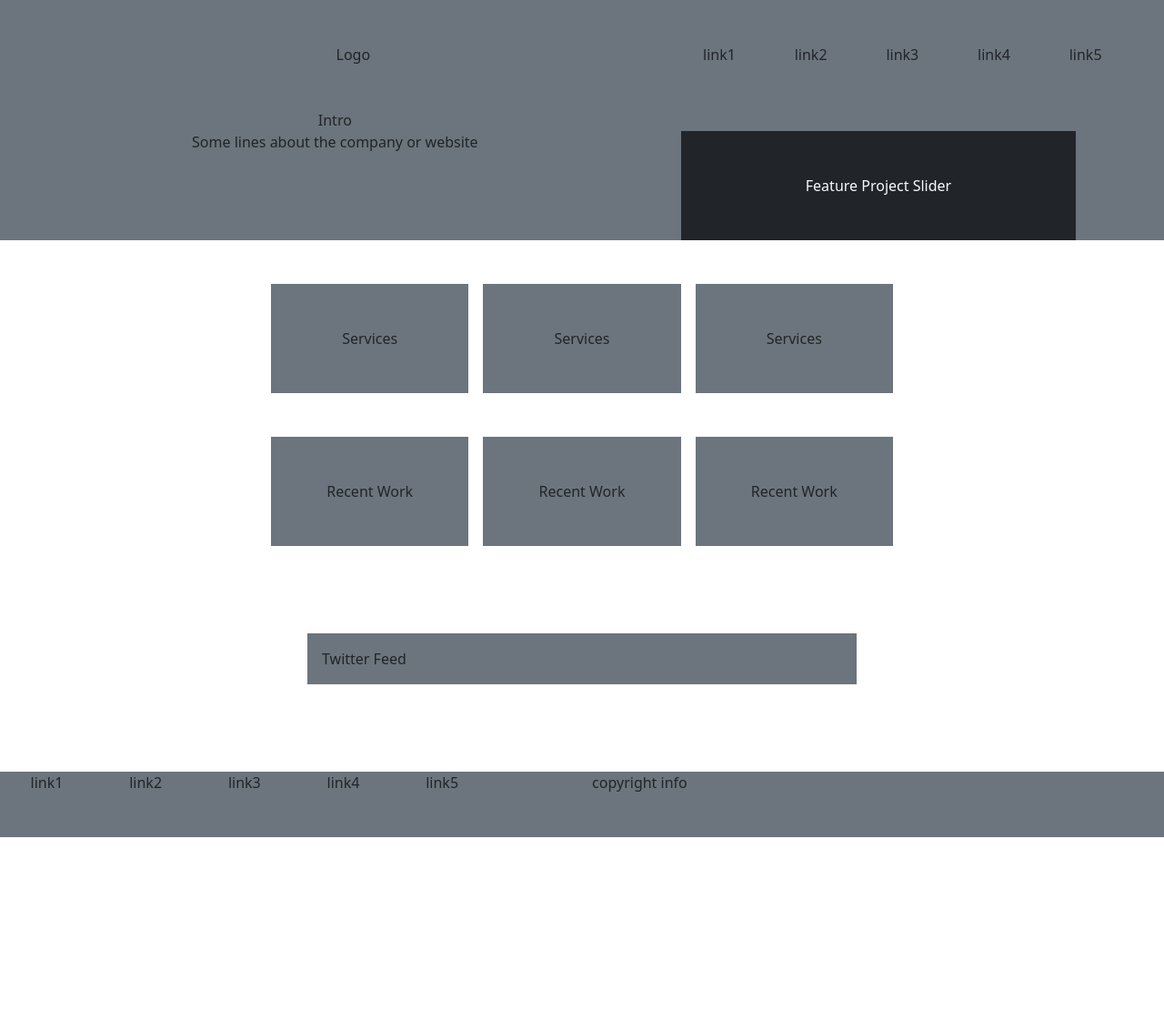
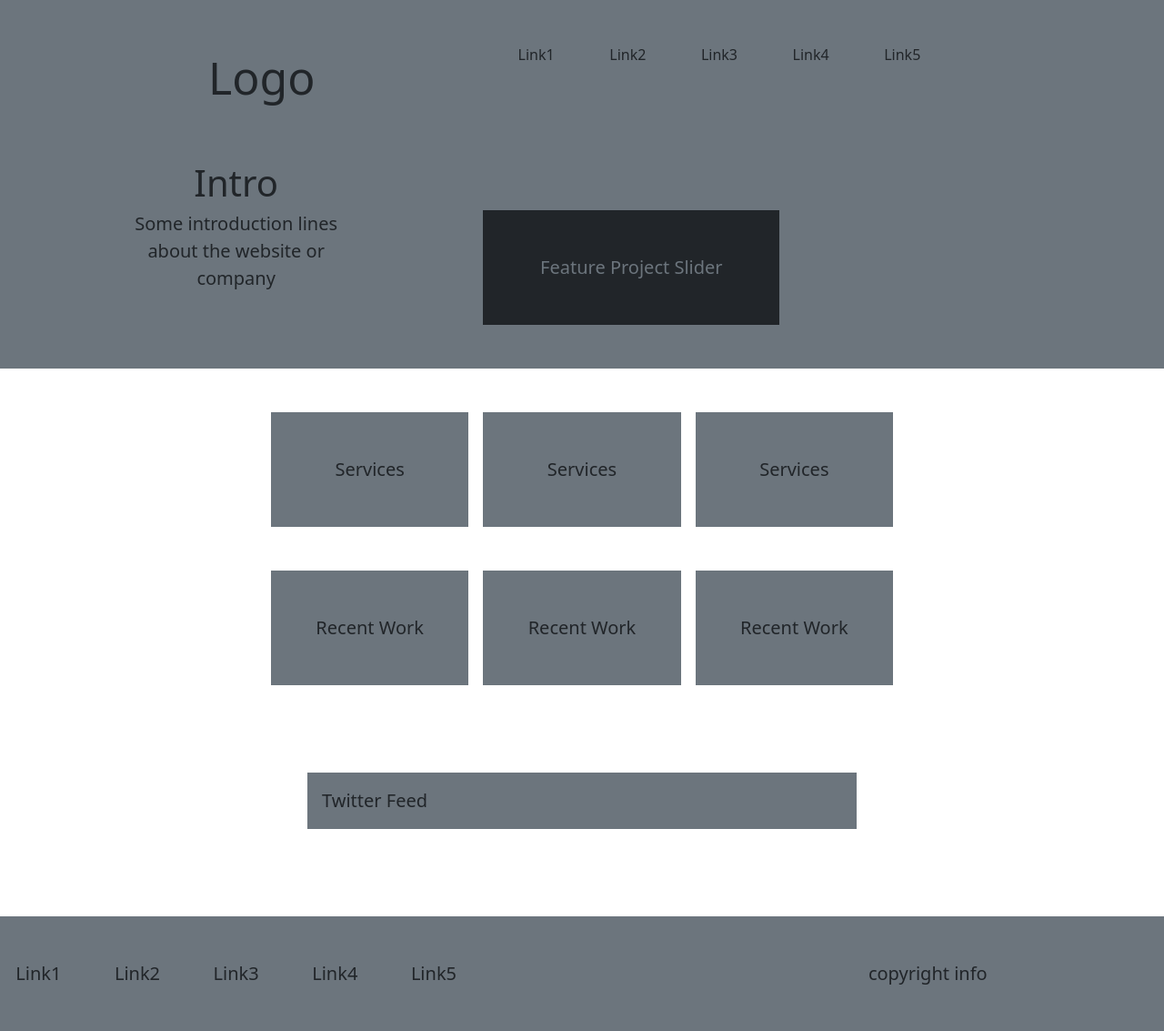
Before and after one commit to Emilio-Bueno/bootstrap, a plain HTML site: page index.html in a window 1280 px wide. Shown: the whole page at 91% size. Before the commit the page ends 920 px from the top, so only its background shows below. Drawn offline with nearby package versions, Linux system fonts and the light colour scheme.

Commit message:
Grid Container

```diff
--- a/index.html
+++ b/index.html
@@ -13,39 +13,37 @@
 
     <div class="conteiner-fluid bg-secondary text-center">
         <div class="row p-5">
-            <div class="col-7">Logo</div>
-            <div class="col-1">link1</div>
-            <div class="col-1">link2</div>
-            <div class="col-1">link3</div>
-            <div class="col-1">link4</div>
-            <div class="col-1">link5</div>
+            <div class="col-5" style="font-size: 50px;">Logo</div>
+            <div class="col-1">Link1</div>
+            <div class="col-1">Link2</div>
+            <div class="col-1">Link3</div>
+            <div class="col-1">Link4</div>
+            <div class="col-1">Link5</div>
         </div>
 
         <div class="row">
 
-            <div class="col-7">Intro</div>
+            <div class="col-5" style="font-size: 40px;">Intro</div>
         </div>
 
         <div class="row mb-5">
 
-            <div class="col-7">Some lines about the company or website</div>
+            <div class="col-5" style="font-size: 20px;">Some introduction lines <br>about the website or <br> company</div>
 
-            <div class="col-4 bg-dark text-light p-5">Feature Project Slider</div>
+            <div class="col-3 bg-dark text-secondary p-5 mb-5" style="font-size: 20px;">Feature Project Slider</div>
         </div>
-
-
 
     </div>
 
     <div class="conteiner-fluid text-center">
 
-        <div class="row mt-5 column-gap-3 justify-content-center">
+        <div class="row mt-5 column-gap-3 justify-content-center" style="font-size: 20px;">
             <div class="col-2 p-5 bg-secondary">Services</div>
             <div class="col-2 p-5 bg-secondary">Services</div>
             <div class="col-2 p-5 bg-secondary">Services</div>
         </div>
 
-        <div class="row mt-5 column-gap-3 justify-content-center">
+        <div class="row mt-5 column-gap-3 justify-content-center" style="font-size: 20px;">
             <div class="col-2 p-5 bg-secondary">Recent Work</div>
             <div class="col-2 p-5 bg-secondary">Recent Work</div>
             <div class="col-2 p-5 bg-secondary">Recent Work</div>
@@ -54,18 +52,19 @@
 
 <div class="conteiner-fluid mt-5">
     <div class="row p-5 justify-content-center">
-<div class="col-6 p-3 bg-secondary">Twitter Feed</div>
+<div class="col-6 p-3 bg-secondary" style="font-size: 20px;">Twitter Feed</div>
 </div>
 </div>
 
 
 <div class="conteiner-fluid text-center mt-5 bg-secondary">
-    <div class="row pb-5">>
-        <div class="col-1">link1</div>
-        <div class="col-1">link2</div>
-        <div class="col-1">link3</div>
-        <div class="col-1">link4</div>
-        <div class="col-1">link5</div>
+    <div class="row pb-5 pt-5" style="font-size: 20px;">
+        <div class="col-1">Link1</div>
+        <div class="col-1">Link2</div>
+        <div class="col-1">Link3</div>
+        <div class="col-1">Link4</div>
+        <div class="col-1">Link5</div>
+        <div class="col-3"></div>
         <div class="col-3">copyright info</div>
     </div>
 </div>
```
